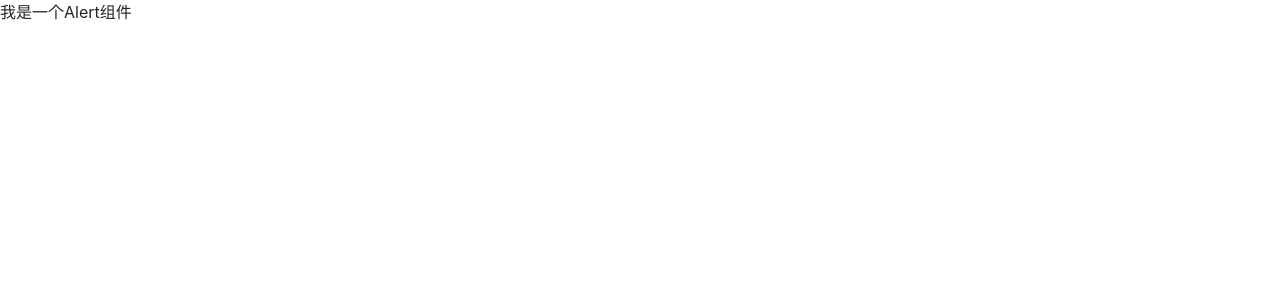
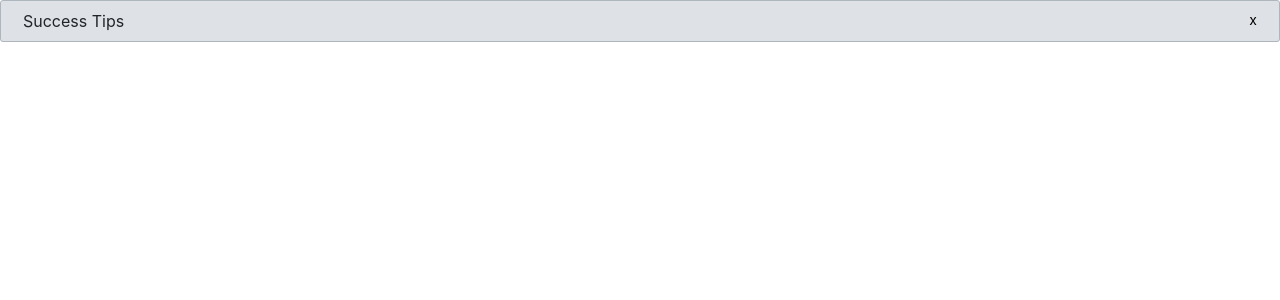
Before and after one commit to FacesPass/charge-ui, a React (Create React App) app: page / in a window 1280 px wide. Shown: the top 300 px of the page. Built offline with nearby package versions, Linux system fonts and the light colour scheme.

Commit message:
feat: Alert组件基本逻辑编写完成

```diff
--- a/src/App.tsx
+++ b/src/App.tsx
@@ -15,7 +15,10 @@ function App() {
   return (
     <>
 
-      <Alert message="我是一个Alert组件" />
+      <Alert message="Success Tips"
+        closeable
+        onClose={() => console.log(111)}
+      />
 
       {/* <Icon icon="arrow-alt-circle-left" ></Icon> */}
 
--- a/src/components/Alert/_style.scss
+++ b/src/components/Alert/_style.scss
@@ -1 +1,61 @@
-.charge-alert {}
+.charge-alert {
+  display: block;
+  position: relative;
+  display: flex;
+  align-items: center;
+  padding: 8px 22px;
+  word-wrap: break-word;
+  border-radius: $alert-border-radius;
+
+  &-info {
+    border: $border-width solid $alert-border-color-info;
+    background-color: $alert-background-color-info;
+  }
+
+  &-warning {
+    border: $border-width solid $alert-border-color-warning;
+    background-color: $alert-background-color-warning;
+  }
+
+  &-success {
+    border: $border-width solid $alert-border-color-success;
+    background-color: $alert-background-color-success;
+  }
+
+  &-error {
+    border: $border-width solid $alert-border-color-error;
+    background-color: $alert-background-color-error;
+  }
+
+  &-content {
+    flex: 1;
+    min-width: 0;
+  }
+
+  &-description {
+    display: block;
+    font-size: $font-size-base - 0.1rem;
+    line-height: $font-size-base + 0.5rem;
+  }
+
+  &-close-btn {
+    padding: 0;
+    margin-bottom: auto;
+    margin-top: 4px;
+    background-color: transparent;
+    font-size: $font-size-sm;
+    line-height: $font-size-sm;
+    outline: none;
+    border: none;
+    cursor: pointer;
+
+    &:focus {
+      border: none;
+      outline: none;
+    }
+  }
+
+  &-closed {
+    display: none;
+  }
+}
--- a/src/components/Alert/alert.tsx
+++ b/src/components/Alert/alert.tsx
@@ -4,28 +4,59 @@ import classNames from 'classnames'
 export interface IAlertProps {
   type?: 'success' | 'warning' | 'info' | 'error'
   message: string
-  onClose?: () => void
+  description?: React.ReactNode
+  onClose?: React.MouseEventHandler<HTMLButtonElement>
   closeable?: boolean
+  closeText?: React.ReactNode
   style?: React.CSSProperties
   className?: string
 }
 
 const Alert: React.FC<IAlertProps> = (props) => {
-  const { type, message, onClose, closeable, style, className } = props
+  const { type, message, onClose, closeable, closeText, style, className, description, ...others } = props
 
   const [closed, setClosed] = useState(false)
 
-  const handleClose = (e: React.MouseEvent) => {
+  const handleClose = (e: React.MouseEvent<HTMLButtonElement>) => {
     setClosed(true)
+    //可选链操作符，没有这个函数就会返回undefined
+    onClose?.(e)
   }
 
-  const classes = classNames('charge-alert', className, `alert-${type}`)
+  const isClosable = closeText ? true : closeable
+
+  const renderClose = () => isClosable ?
+    (<button
+      type="button"
+      onClick={handleClose}
+      className="charge-alert-close-btn"
+      tabIndex={0}
+    >
+      {
+        closeText ? (
+          <span className="charge-close-text">{closeText}</span>
+        ) : 'x'
+      }
+    </button>
+    ) : null
+
+
+  const classes = classNames('charge-alert', className, `charge-alert-${type}`)
 
   return (
-    <div className={classes} style={style} >
-      {message}
+    <div className={classNames(classes, { 'charge-alert-closed': closed })} style={style}>
+      <div className="charge-alert-content">
+        <div className="charge-alert-message">{message}</div>
+        <div className="charge-alert-description">{description}</div>
+      </div>
+
+      {renderClose()}
     </div>
   )
 }
 
+Alert.defaultProps = {
+  type: 'info'
+}
+
 export default Alert
--- a/src/styles/_variables.scss
+++ b/src/styles/_variables.scss
@@ -14,7 +14,7 @@ $gray-900: #212529 !default;
 $black: #000 !default;
 
 //自然颜色
-$blue: #0d6efd !default;
+$blue: #409EFF !default;
 $indigo: #6610f2 !default;
 $purple: #6f42c1 !default;
 $pink: #d63384 !default;
@@ -30,7 +30,7 @@ $cyan: #17a2b8 !default;
 $primary: $blue !default;
 $secondary: $gray-600 !default;
 $success: $green !default;
-$info: $cyan !default;
+$info: $gray-500 !default;
 $warning: $orange !default;
 $danger: $red !default;
 $light: $gray-100 !default;
@@ -254,6 +254,18 @@ $menu-item-disabled-color: $gray-600 !default;
 $submenu-box-shadow: 0 2px 4px 0 rgba(0, 0, 0, .12),
 0 0 6px 0 rgba(0, 0, 0, .04);
 
+
+//Alert
+$alert-border-radius: 3px !default;
+$alert-border-color-success: #B7EB8F;
+$alert-background-color-success:#F6FFED;
+$alert-border-color-error: #FFCCC7;
+$alert-background-color-error:#FFF2F0;
+$alert-border-color-warning:#FFE58F;
+$alert-background-color-warning:#FFFBE6;
+$alert-border-color-info: $gray-500;
+$alert-background-color-info: $gray-300;
+
 //input
 $input-padding-y: $btn-padding-y !default;
 $input-padding-x: $btn-padding-x !default;
@@ -304,7 +316,6 @@ $input-group-addon-bg: $gray-200 !default;
 $input-group-addon-border-color: $input-border-color !default;
 
 // Progress bars
-
 $progress-font-size: $font-size-base * .75 !default;
 $progress-bg: $gray-200 !default;
 $progress-border-radius: $border-radius !default;
--- a/src/styles/index.scss
+++ b/src/styles/index.scss
@@ -15,3 +15,6 @@
 
  //icon样式
  @import '../components/Icon/style';
+
+ //alert样式
+ @import '../components//Alert/style'
```
Also changed, not shown: 1 other file (tests, documents, lock files or other folders).
